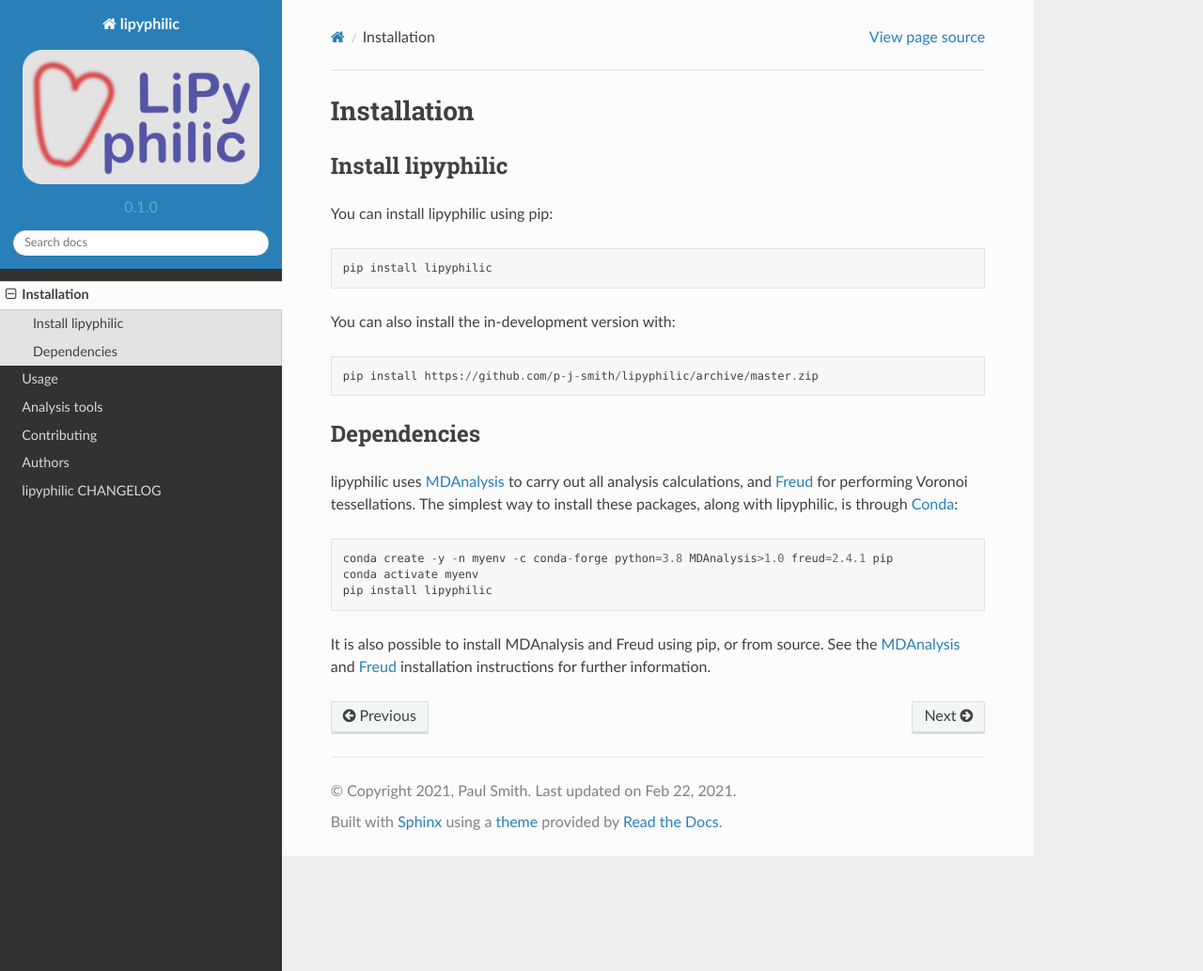
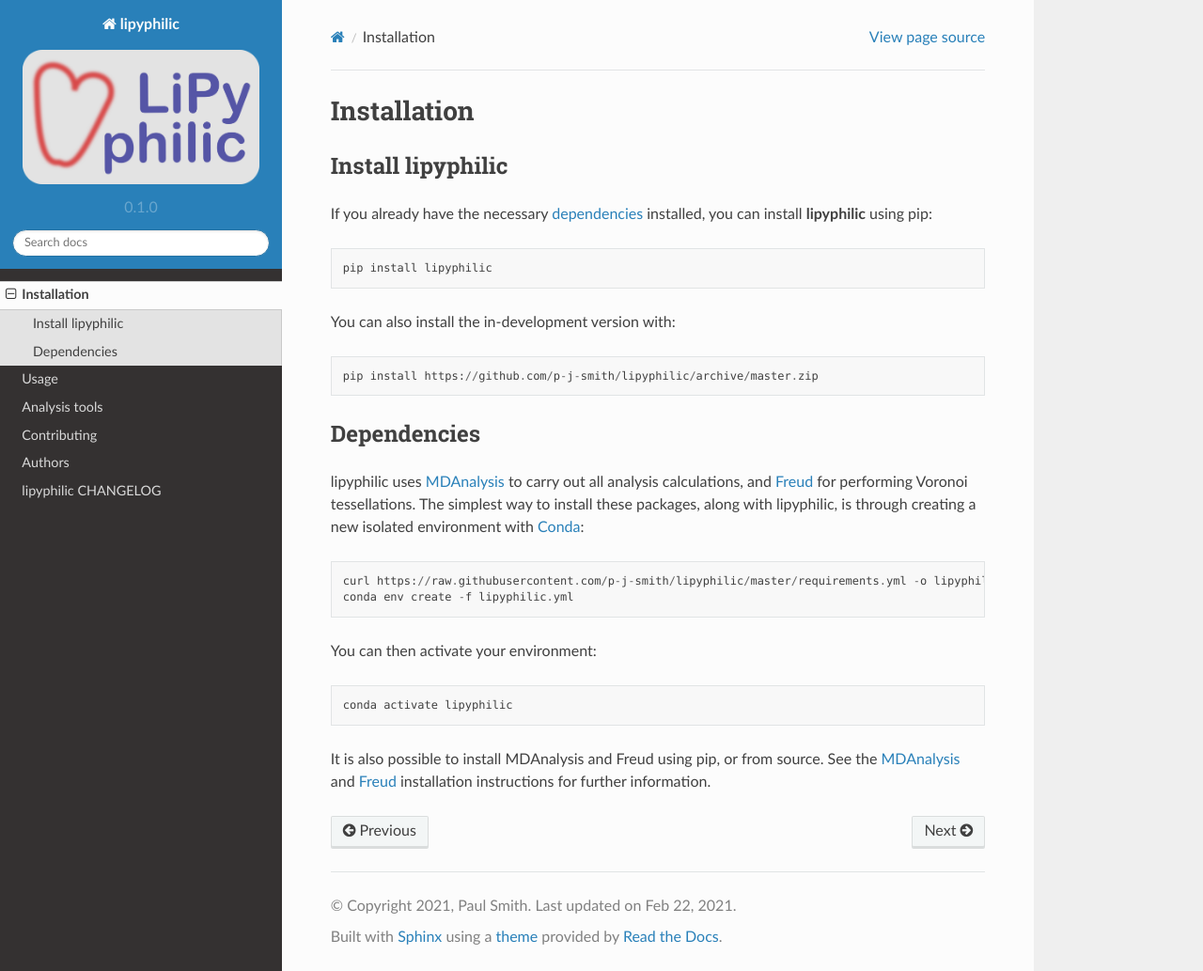
Before and after one commit to p-j-smith/lipyphilic, a Sphinx documentation site: the page built from docs/installation.rst, in a window 1280 px wide and 1033 px high. Shown: the whole window at 94% size. Built offline with Sphinx 7.4.7 and the Read the Docs theme 2.0.0, drawn with Linux system fonts in a browser that asks for light colours; pages that are not in the unit, such as notebooks, are missing from menus.

Commit message:
Update installation instructions

```diff
--- a/docs/installation.rst
+++ b/docs/installation.rst
@@ -4,7 +4,9 @@ Installation
 Install lipyphilic
 ------------------
 
-You can install lipyphilic using pip::
+If you already have the necessary `dependencies
+<https://raw.githubusercontent.com/p-j-smith/lipyphilic/master/requirements.yml>`__ installed,
+you can install **lipyphilic** using pip::
 
     pip install lipyphilic
 
@@ -15,14 +17,18 @@ You can also install the in-development version with::
 Dependencies
 ------------
 
-lipyphilic uses `MDAnalysis <https://www.mdanalysis.org/>`_ to carry out all analysis
-calculations, and `Freud <https://freud.readthedocs.io/en/stable/>`_ for performing
+lipyphilic uses `MDAnalysis <https://www.mdanalysis.org/>`__ to carry out all analysis
+calculations, and `Freud <https://freud.readthedocs.io/en/stable/>`__ for performing
 Voronoi tessellations. The simplest way to install these packages,
-along with lipyphilic, is through `Conda <https://docs.conda.io/en/latest/index.html>`_::
+along with lipyphilic, is through creating a new isolated environment with `Conda
+<https://docs.conda.io/en/latest/index.html>`__::
 
-    conda create -y -n myenv -c conda-forge python=3.8 MDAnalysis>1.0 freud=2.4.1 pip
-    conda activate myenv
-    pip install lipyphilic
+    curl https://raw.githubusercontent.com/p-j-smith/lipyphilic/master/requirements.yml -o lipyphilic.yml
+    conda env create -f lipyphilic.yml
+
+You can then activate your environment::
+
+    conda activate lipyphilic
 
 It is also possible to install MDAnalysis and Freud using pip, or from source. See
 the `MDAnalysis <https://userguide.mdanalysis.org/stable/installation.html>`_ and
```
